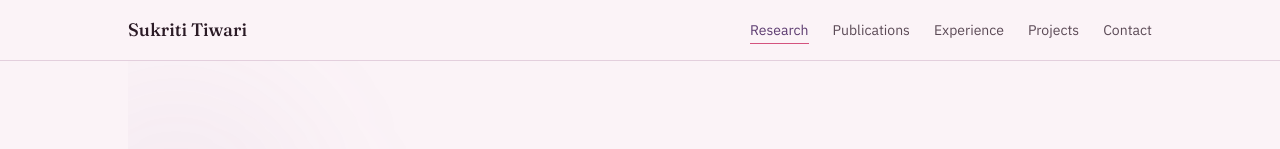
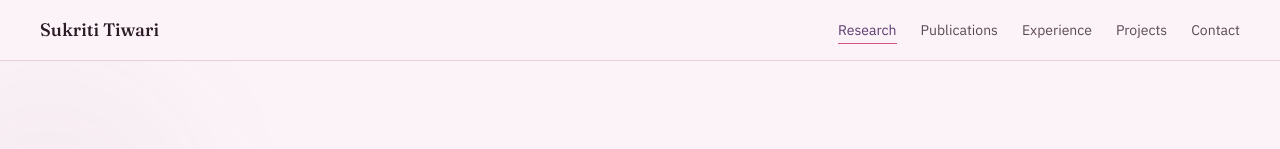
Before and after one commit to Sukt03/sukriti, a React (Vite) app: page / in a window 1280 px wide. Shown: the top 149 px of the page. Built offline with nearby package versions, Linux system fonts and the light colour scheme.

Commit message:
Widen desktop layout

```diff
--- a/src/App.jsx
+++ b/src/App.jsx
@@ -8,5 +8,5 @@ import Contact from './components/Contact'
 import { site } from './data/content'
 
 export default function App() {
-  return <><Nav/><main className="mx-auto max-w-5xl"><Hero/><Research/><Publications/><Experience/><Projects/><Contact/></main><footer className="border-t border-hairline px-5 py-8 text-center text-sm text-inkSoft">{site.footer}</footer></>
+  return <><Nav/><main className="mx-auto w-full max-w-[1440px]"><Hero/><Research/><Publications/><Experience/><Projects/><Contact/></main><footer className="border-t border-hairline px-5 py-8 text-center text-sm text-inkSoft">{site.footer}</footer></>
 }
--- a/src/components/Nav.jsx
+++ b/src/components/Nav.jsx
@@ -14,5 +14,5 @@ export default function Nav() {
     sections.forEach((section) => observer.observe(section))
     return () => observer.disconnect()
   }, [])
-  return <header className="sticky top-0 z-50 border-b border-hairline bg-paper/95 px-5 py-4 backdrop-blur-sm sm:px-10"><div className="mx-auto flex max-w-5xl flex-col gap-3 sm:flex-row sm:items-center sm:justify-between"><span className="font-display text-lg font-medium">{site.brand}</span><nav aria-label={site.navLabel} className="flex max-w-full gap-5 overflow-x-auto pb-1 font-sans text-sm text-inkSoft sm:gap-6 sm:pb-0">{site.nav.map(({ label, href }) => { const id = href.slice(1); return <a key={href} href={href} aria-current={active === id ? 'location' : undefined} className={`relative whitespace-nowrap py-1 hover:text-purpleDeep ${reducedMotion ? '' : 'transition-colors duration-200'} after:absolute after:inset-x-0 after:bottom-0 after:h-px after:origin-left after:bg-pink after:content-[''] ${reducedMotion ? '' : 'after:transition-transform after:duration-200'} ${active === id ? 'text-purpleDeep after:scale-x-100' : 'after:scale-x-0'}`}>{label}</a> })}</nav></div></header>
+  return <header className="sticky top-0 z-50 border-b border-hairline bg-paper/95 px-5 py-4 backdrop-blur-sm sm:px-10"><div className="mx-auto flex w-full max-w-[1440px] flex-col gap-3 sm:flex-row sm:items-center sm:justify-between"><span className="font-display text-lg font-medium">{site.brand}</span><nav aria-label={site.navLabel} className="flex max-w-full gap-5 overflow-x-auto pb-1 font-sans text-sm text-inkSoft sm:gap-6 sm:pb-0">{site.nav.map(({ label, href }) => { const id = href.slice(1); return <a key={href} href={href} aria-current={active === id ? 'location' : undefined} className={`relative whitespace-nowrap py-1 hover:text-purpleDeep ${reducedMotion ? '' : 'transition-colors duration-200'} after:absolute after:inset-x-0 after:bottom-0 after:h-px after:origin-left after:bg-pink after:content-[''] ${reducedMotion ? '' : 'after:transition-transform after:duration-200'} ${active === id ? 'text-purpleDeep after:scale-x-100' : 'after:scale-x-0'}`}>{label}</a> })}</nav></div></header>
 }
```
